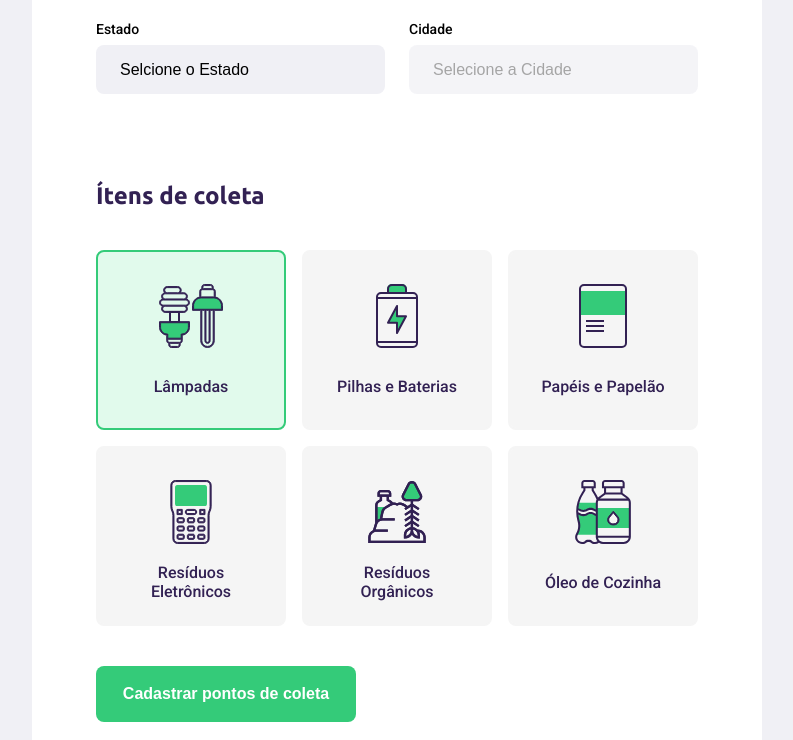
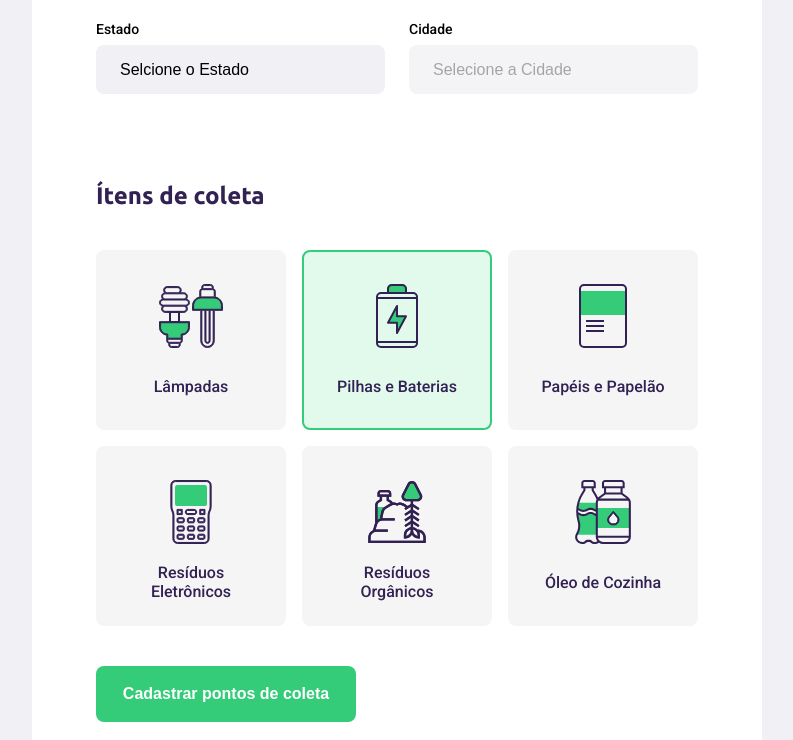
Before and after one commit to wilson-elaine/nlw, a plain HTML site: page create-point.html in a window 1280 px wide. Both pictures are taken after a click on the item "Pilhas e Baterias". Shown: the part 585-1325 px from the top of the page, without its empty margins (243-1036 px from the left). Drawn offline with Linux system fonts and the light colour scheme; no server answers.

Commit message:
aula 3 selecionando itens

```diff
--- a/create-point.html
+++ b/create-point.html
@@ -85,7 +85,7 @@
                 </legend>
 
                 <div class="items-grid">
-                    <li data-id="1" class="selected">
+                    <li data-id="1">
                         <img src="/assets/lampadas.svg" alt="Lâmpadas">
                         <span>Lâmpadas</span>
                     </li>
@@ -114,10 +114,10 @@
                         <img src="/assets/oleo.svg" alt="Óleo de Cozinha">
                         <span>Óleo de Cozinha</span>
                     </li>
+                </div>
 
+                <input type="hidden" name="ïtems">
 
-
-                </div>
             </fieldset>
 
 
--- a/scripts/create-point.js
+++ b/scripts/create-point.js
@@ -52,6 +52,42 @@ for (const item of itemstoCollect) {
     item.addEventListener("click", handleSectedItem)
 }
 
+let selectdItems = []
+
 function handleSectedItem(event) {
-    Console.log(event.target)
+    const itemLi = event.target
+
+    // adicionar ou nremover uma classe com javascript
+    itemLi.classList.toggle("selected")
+
+    const itemId = itemLi.dataset.id
+
+    // verificar se existem itens selecionados, se sim
+    // pegar os itens selecionados
+
+    const alreadySelected = selectdItems.findIndex(item => {
+        const itemFound = item == itemId // isso será true ou false
+        return itemFound
+    })
+
+    // se já estiver selecionado, tirar da selecao
+    if (alreadySelected >= 0) {
+        // tirar da seleção
+        const filteredItems = selectdItems.filter(item => {
+            const itemIsDifferent = item != itemId // false
+            return itemIsDifferent
+        })
+
+        selectdItems = filteredItems
+    } else {
+        // se não estiver selecionado
+        // adicionar à selecao
+        selectdItems.push(itemId)
+    }
+
+    console.log(selectdItems)
+
+    // atualizar o campo escondido com os dados selecionados
+    document.querySelector("input[name=items")
+
 }
--- a/styles/create-point.css
+++ b/styles/create-point.css
@@ -137,3 +137,8 @@ form button:hover {
     background: #e1faec;
     border: 2px solid #34cb79;
 }
+
+.items-grid li img,
+.items-grid li span {
+    pointer-events: none;
+}
```
